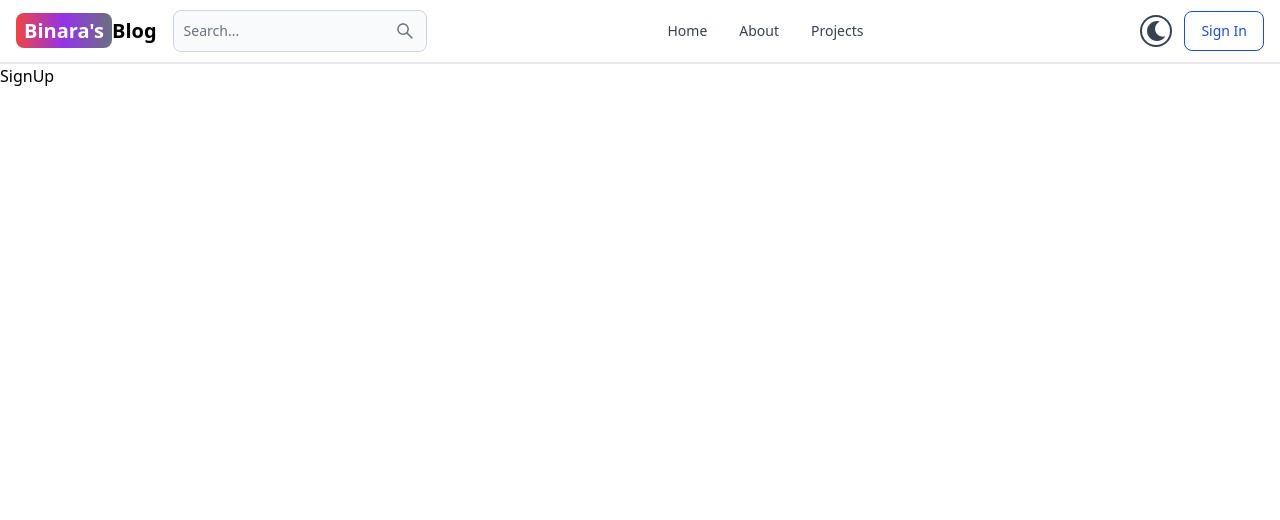
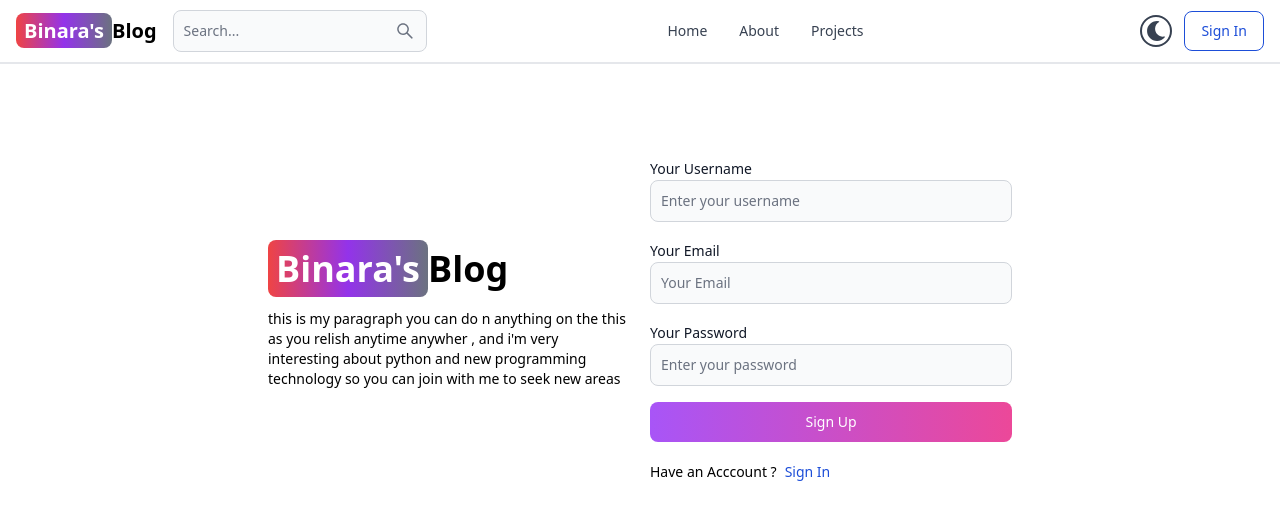
Before and after one commit to shenalbinara/mern_final_version, a React (Vite) app in the folder client/: page /sign_up in a window 1280 px wide. Shown: the top 520 px of the page. Built offline with nearby package versions, Linux system fonts and the light colour scheme.

Commit message:
complete sign up page

```diff
--- a/client/src/pages/SignUp.jsx
+++ b/client/src/pages/SignUp.jsx
@@ -1,8 +1,62 @@
+import { Button, Label, TextInput } from 'flowbite-react'
 import React from 'react'
+import { Link } from 'react-router-dom'
 
 const SignUp = () => {
   return (
-    <div>SignUp</div>
+    <div className='min-h-screen mt-20'>
+        <div className='flex p-3 max-w-3xl mx-auto flex-col md:flex-row md:items-center gap-5' >
+          {/* left */}
+
+          <div className='flex-1'>
+           <Link to="/" className=' font-bold dark:text-white text-4xl'>
+               <span className='px-2 py-1 bg-gradient-to-r from-red-500 via-purple-600 to-gray-500 rounded-lg text-white text-4xl'>Binara's</span>
+               Blog
+           </Link>
+           <p className='text-sm mt-5'>
+             this is my paragraph you can do n anything on the this as you relish anytime anywher , and i'm very interesting about python and new programming technology so you can  join with me to seek new areas
+           </p>
+          </div>
+
+            { /*   */ }
+          <div className='flex-1'>
+            <form className='flex flex-col gap-4'>
+               <div className=''>
+                    <label htmlFor='username' className='text-sm font-medium text-gray-900 dark:text-white'>
+                     Your Username
+                    </label>
+                     <TextInput type='text' id='username' placeholder='Enter your username' required />
+               </div>
+
+                <div className=''>
+                    <label htmlFor='email' className='text-sm font-medium text-gray-900 dark:text-white'>
+                     Your Email
+                    </label>
+                     <TextInput type='text' id='email' placeholder='Your Email' required />
+               </div>
+
+                <div className=''>
+                    <label htmlFor='password' className='text-sm font-medium text-gray-900 dark:text-white'>
+                     Your Password
+                    </label>
+                     <TextInput type='text' id='password' placeholder='Enter your password' required />
+               </div>
+
+               {/* Submit Button */}
+               <Button  type="submit" className="bg-gradient-to-r from-purple-500 to-pink-500 text-white">
+                 Sign Up
+               </Button>
+
+          </form>
+          <div className='flex gap-2 text-sm mt-5'>
+            <span>Have an Acccount ? </span>
+            <Link to='/sign_in' className='text-blue-700'>
+               Sign In
+            </Link>
+          </div>
+          </div>
+        </div>
+    </div>
   )
 }
 
--- a/package.json
+++ b/package.json
@@ -25,5 +25,10 @@
     "express": "^5.1.0",
     "mongoose": "^8.14.2",
     "nodemon": "^3.1.10"
+  },
+  "devDependencies": {
+    "autoprefixer": "^10.4.21",
+    "postcss": "^8.5.3",
+    "tailwindcss": "^4.1.6"
   }
 }
```
Also changed, not shown: 1 other file (tests, documents, lock files or other folders).
